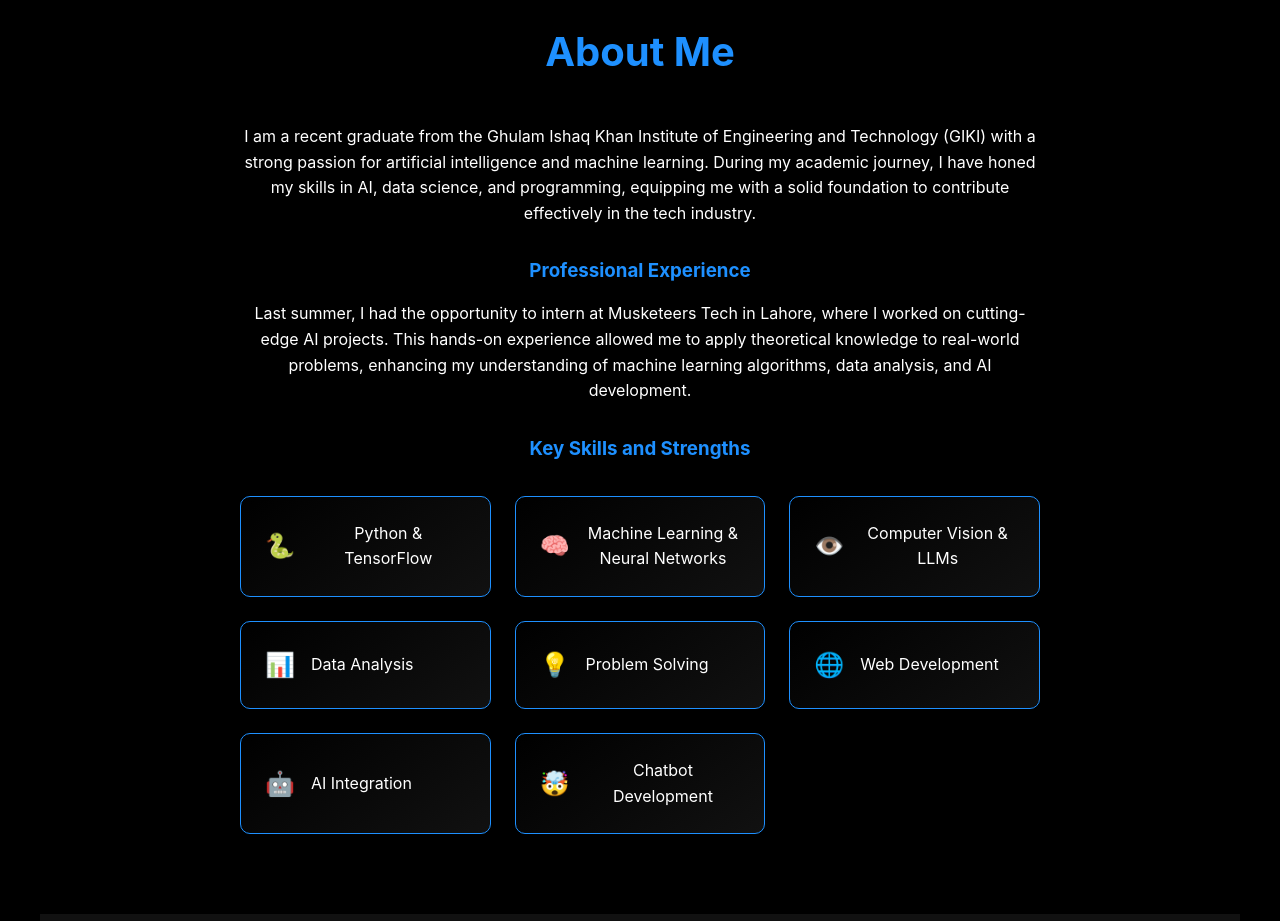
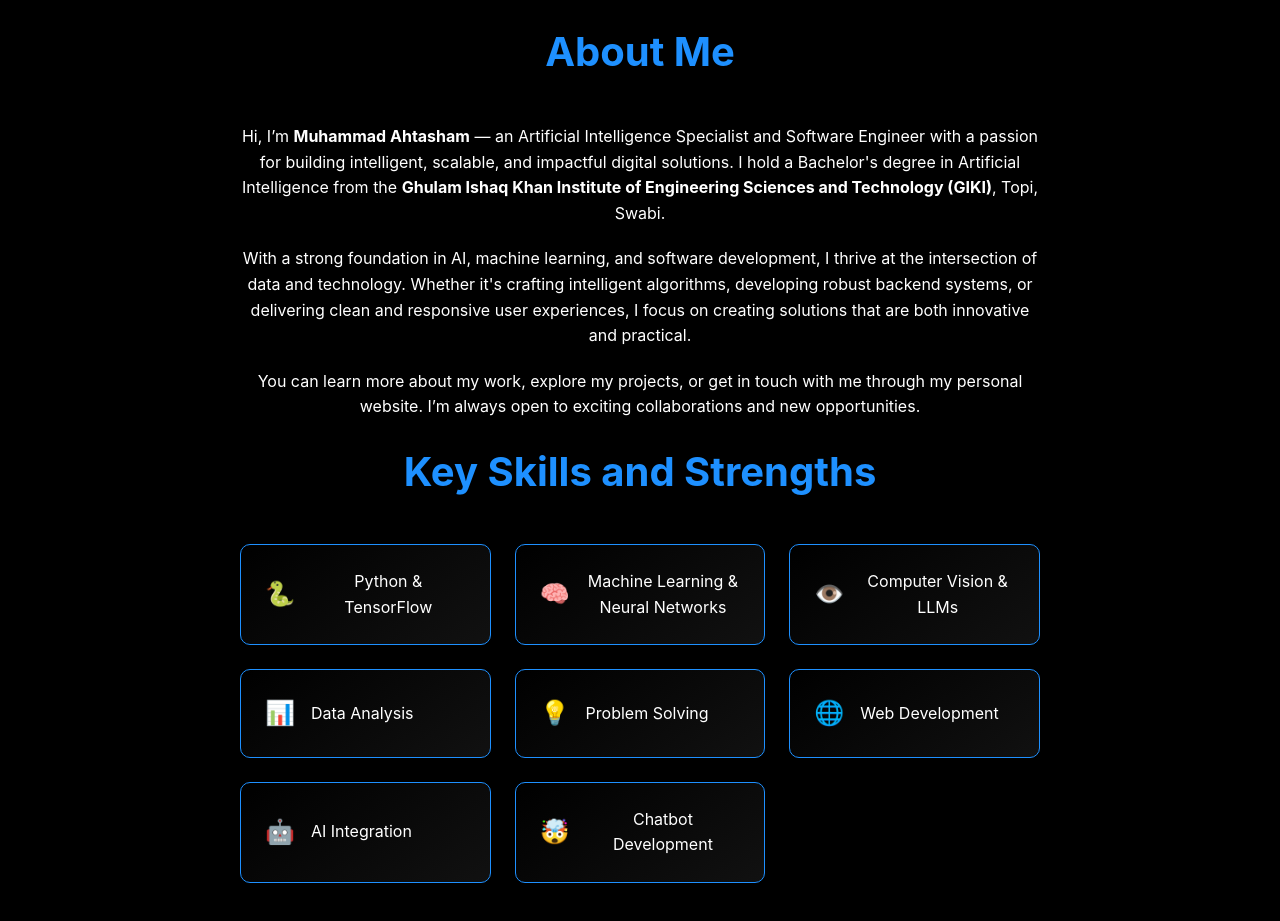
Before and after one commit to Muhammad-Ahtasham/portfolio-website, a React (Create React App) app: page / in a window 1280 px wide. Shown: the part 860-1781 px from the top of the page. Built offline with nearby package versions, Linux system fonts and the light colour scheme.

Commit message:
Modified about js

```diff
--- a/src/components/About.js
+++ b/src/components/About.js
@@ -8,21 +8,22 @@ const About = () => {
     { name: 'Computer Vision & LLMs', icon: '👁️' },
     { name: 'Data Analysis', icon: '📊' },
     { name: 'Problem Solving', icon: '💡' },
-    { name: 'Web Development', icon: '🌐'},
-    { name: 'AI Integration', icon: '🤖'},
-    { name: 'Chatbot Development', icon: '🤯'},
+    { name: 'Web Development', icon: '🌐' },
+    { name: 'AI Integration', icon: '🤖' },
+    { name: 'Chatbot Development', icon: '🤯' },
   ];
 
   return (
     <section id="about" className="about">
       <h2>About Me</h2>
       <div className="about-content">
-        <p>I am a recent graduate from the Ghulam Ishaq Khan Institute of Engineering and Technology (GIKI) with a strong passion for artificial intelligence and machine learning. During my academic journey, I have honed my skills in AI, data science, and programming, equipping me with a solid foundation to contribute effectively in the tech industry.</p>
+        <p>Hi, I’m <strong>Muhammad Ahtasham</strong> — an Artificial Intelligence Specialist and Software Engineer with a passion for building intelligent, scalable, and impactful digital solutions. I hold a Bachelor's degree in Artificial Intelligence from the <strong>Ghulam Ishaq Khan Institute of Engineering Sciences and Technology (GIKI)</strong>, Topi, Swabi.</p>
 
-        <h3>Professional Experience</h3>
-        <p>Last summer, I had the opportunity to intern at Musketeers Tech in Lahore, where I worked on cutting-edge AI projects. This hands-on experience allowed me to apply theoretical knowledge to real-world problems, enhancing my understanding of machine learning algorithms, data analysis, and AI development.</p>
+        <p>With a strong foundation in AI, machine learning, and software development, I thrive at the intersection of data and technology. Whether it's crafting intelligent algorithms, developing robust backend systems, or delivering clean and responsive user experiences, I focus on creating solutions that are both innovative and practical.</p>
 
-        <h3>Key Skills and Strengths</h3>
+        <p>You can learn more about my work, explore my projects, or get in touch with me through my personal website. I’m always open to exciting collaborations and new opportunities.</p>
+
+        <h2>Key Skills and Strengths</h2>
         <div className="skills-grid">
           {skills.map((skill, index) => (
             <div key={index} className="skill-card">
```
